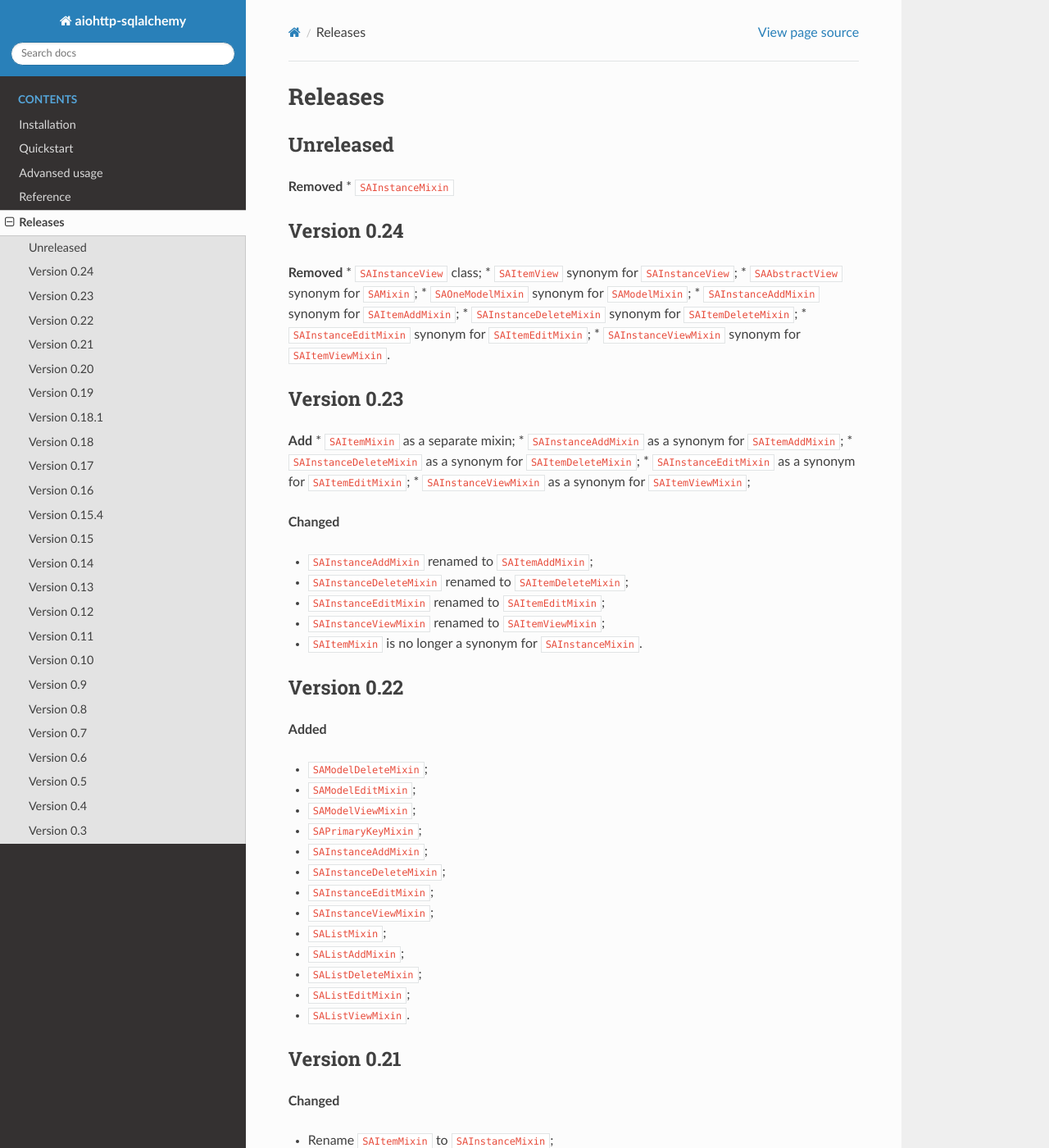
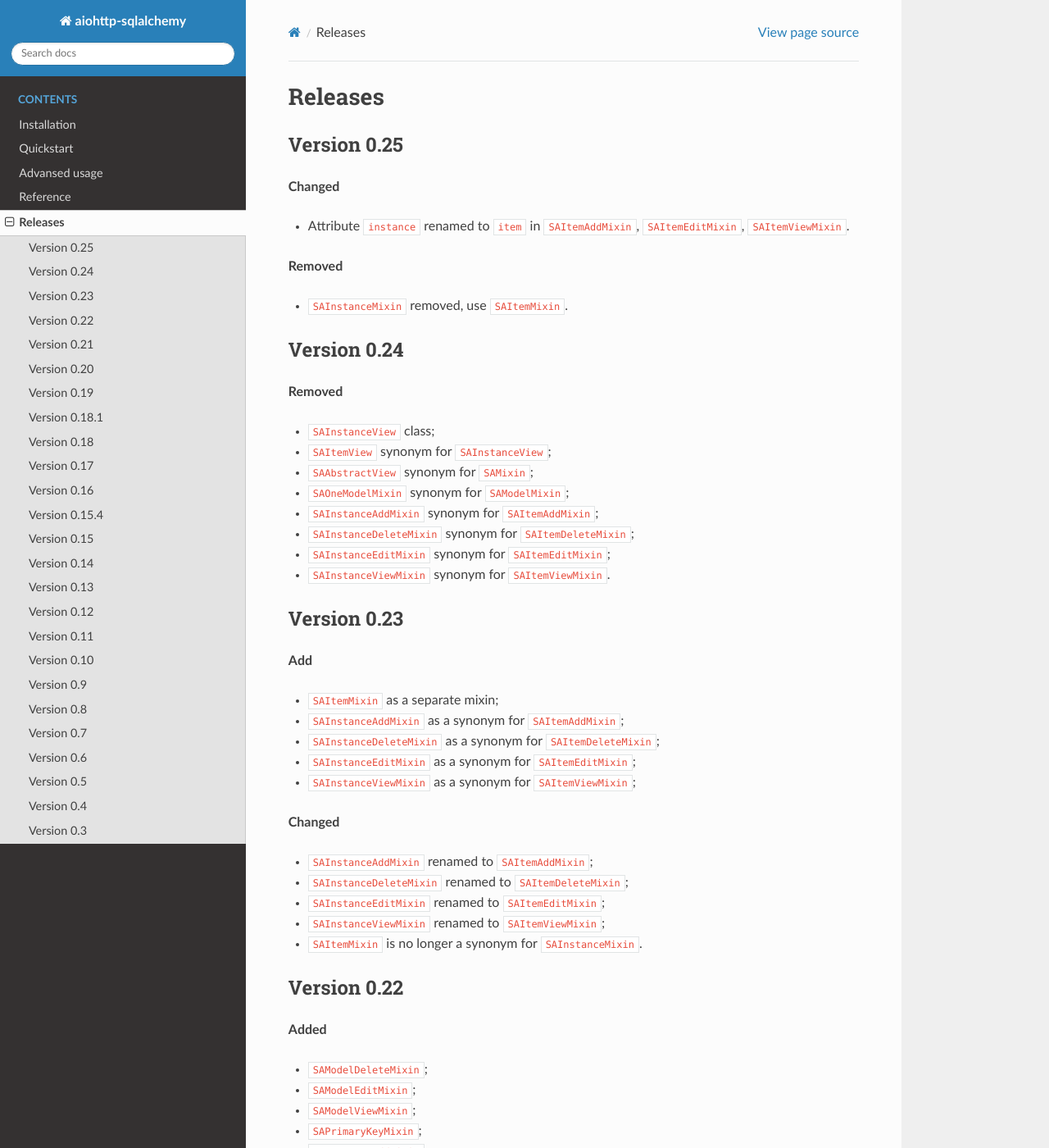
Before and after one commit to ri-gilfanov/aiohttp-sqlalchemy, a Sphinx documentation site: the page built from docs/releases.rst, in a window 1280 px wide and 1400 px high. Shown: the whole window at 82% size. Built offline with Sphinx 7.4.7 and the Read the Docs theme 2.0.0, drawn with Linux system fonts in a browser that asks for light colours.

Commit message:
Rename attr `instance` to `item` in `SAItemAddMixin`, `SAItemEditMixin`, ``SAItemViewMixin`

```diff
--- a/docs/releases.rst
+++ b/docs/releases.rst
@@ -1,14 +1,21 @@
 ========
 Releases
 ========
-Unreleased
-----------
+Version 0.25
+------------
+**Changed**
+
+* Attribute ``instance`` renamed to ``item`` in ``SAItemAddMixin``,
+  ``SAItemEditMixin``, ``SAItemViewMixin``.
+
 **Removed**
-* ``SAInstanceMixin``
+
+* ``SAInstanceMixin`` removed, use ``SAItemMixin``.
 
 Version 0.24
 ------------
 **Removed**
+
 * ``SAInstanceView`` class;
 * ``SAItemView`` synonym for ``SAInstanceView``;
 * ``SAAbstractView`` synonym for ``SAMixin``;
@@ -21,6 +28,7 @@ Version 0.24
 Version 0.23
 ------------
 **Add**
+
 * ``SAItemMixin`` as a separate mixin;
 * ``SAInstanceAddMixin`` as a synonym for ``SAItemAddMixin``;
 * ``SAInstanceDeleteMixin`` as a synonym for ``SAItemDeleteMixin``;
--- a/pyproject.toml
+++ b/pyproject.toml
@@ -34,7 +34,7 @@ repository = "https://github.com/ri-gilfanov/aiohttp-sqlalchemy"
 [tool.poetry.dependencies]
 python = "^3.7"
 aiohttp = "^3.7.4.post0"
-aiohttp-things = ">=0.7.0"
+aiohttp-things = ">=0.8.0"
 SQLAlchemy = "^1.4.21"
 aiomysql = { version = ">=0.0.21", optional = true }
 aiosqlite = { version = ">=0.17.0", optional = true }
```
Also changed, not shown: 3 other files.
